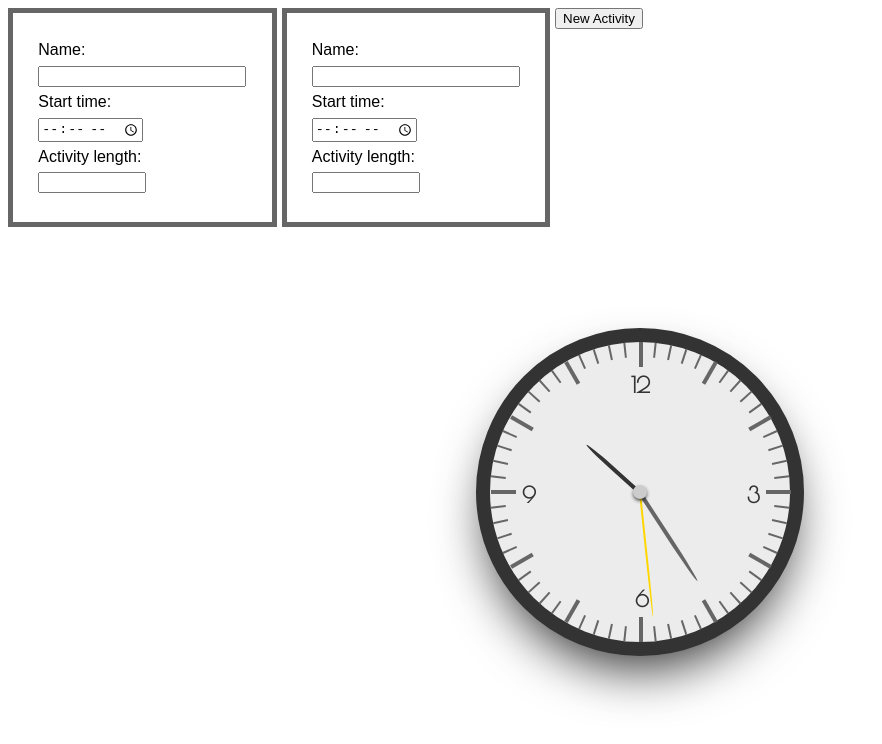
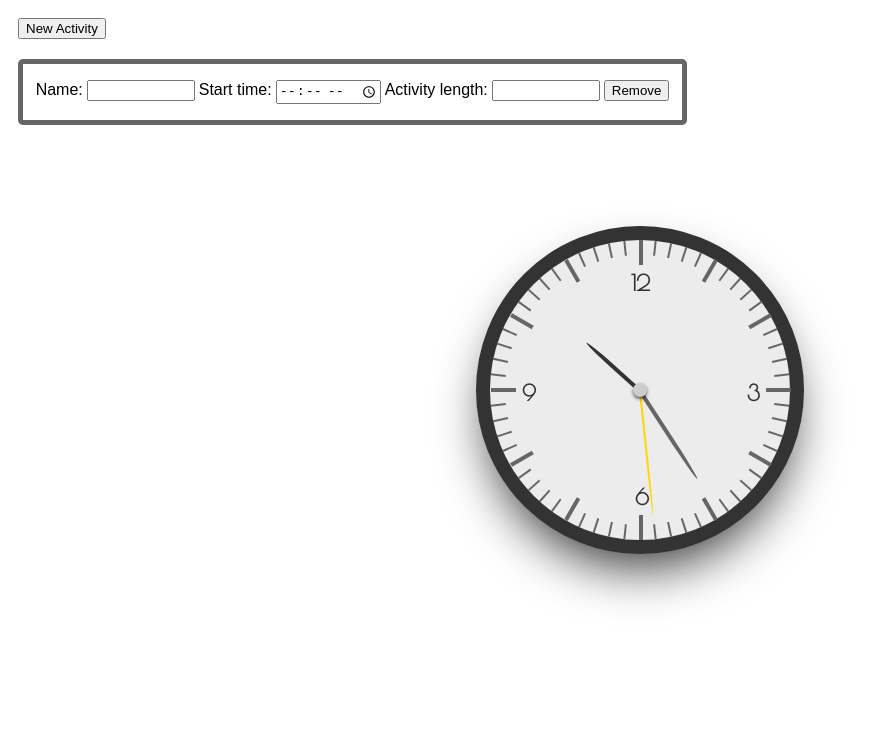
Before and after one commit to emstrodel/first_page, a plain HTML site: page clock-time/index.html in a window 1280 px wide. Both pictures are taken after a click on the button "New Activity". Shown: the whole page, without its empty margins (0-882 px from the left). Drawn offline with nearby package versions, Linux system fonts and the light colour scheme.

Commit message:
Add more clock functionality

```diff
--- a/clock-time/index.html
+++ b/clock-time/index.html
@@ -9,25 +9,30 @@
 </head>
 
 <body>
+  <div style="display: inline;" id="nabutton">
+    <button type="button" style="margin: 10px;">New Activity</button>
+  </div>
 
    <div class="activity-bar">
-    <div class='activity'>
+      <div class='activity' style="display: none; margin: 10px;">
         <label for="start">Name:</label>
         <input class= 'text', type="text" name="name">
         <label for="start">Start time:</label>
         <input class= 'time', type="time" name="start">
         <label for="length">Activity length:</label>
         <input class= 'number', type="number" name="length">
-    </div>
-    <div style="display: inline;" id="nabutton">
-      <button type="button">New Activity</button>
+        <button type="button"> Remove</button>
       </div>
   </div>
 
 
 
   <div class="clock">
+
+    <div id="sectors">
       <div class="sector"></div>
+    </div>
+
     <div class="dot"></div>
     <div>
       <div class="hour-hand"></div>
--- a/clock-time/script.js
+++ b/clock-time/script.js
@@ -1,5 +1,8 @@
 const clockEl=document.getElementsByClassName("clock")[0]
 const dialLines=document.getElementsByClassName("diallines")
+
+var colors = ['red', 'green', 'blue', 'orange', 'yellow'];
+
 
 
 for (var i = 1; i < 60; i++) {
@@ -9,47 +12,110 @@ clockEl.appendChild(newline)
 dialLines[i].style.transform = "rotate(" + 6 * i + "deg)";
 }
 
+var naBtn = document.getElementsByTagName("button")[0];
+naBtn.addEventListener('click', newActivity);
 
 
-var input = document.getElementsByTagName("input");
-input[1].addEventListener('input',setSector)
-input[2].addEventListener('input',setSector)
+function newActivity(){
+  n=document.getElementsByClassName('activity').length
 
-var naBtn = document.getElementsByTagName("button")[0]
-naBtn.addEventListener('click', newActivity)
+  var newActivityEl = document.querySelector('.activity');
+  var cloneActivity= newActivityEl.cloneNode(true);
+  cloneActivity.style.display='block'
+  document.querySelector('.activity-bar').appendChild(cloneActivity)
 
-function newActivity(){
-  var newActivityEl = document.querySelector('.activity')
-  var clone= newActivityEl.cloneNode(true)
-  const parentDiv = document.getElementById("nabutton").parentNode
+  var newSector =document.createElement('div')
+  newSector.classList.add('sector');
+  newSector.style.backgroundColor=colors[n%5]
+  document.getElementById('sectors').appendChild(newSector);
 
-  parentDiv.insertBefore(clone,document.getElementById("nabutton"));
+  var activity = document.getElementsByClassName('activity')[n]
+  var input = activity.getElementsByTagName('input')
+  var button = activity.getElementsByTagName('button')
+
+
+  input[1].addEventListener('input',function () {setSector(getElementIndex(this),false)});
+  input[2].addEventListener('input',function () {setSector(getElementIndex(this),false)});
+  button[0].addEventListener('click',function () {remove(getElementIndex(this))})
+
+
+  setStartFromPrev(n)
+  setSector(n, false)
+
 }
 
 
-function setSector(){
 
-  var s0 = input[1].value.split(':')
+  function setStartFromPrev (n){
 
+      var activity = document.getElementsByClassName('activity')[n]
+      var prevActivity = document.getElementsByClassName('activity')[n-1]
+      var prevInput =prevActivity.getElementsByTagName('input')
+      var input = activity.getElementsByTagName('input')
+
+      var t=prevInput[1].value.split(':').map(Number);
+
+      if(n!==1 & !isNaN(t[1]) & !isNaN(prevInput[2].value)){
+      t[1]=(t[1]+ +prevInput[2].value)%60;
+      if(t[0]<10) t[0]='0'+t[0]
+      if(t[1]<10) t[1]='0'+t[1]
+      input[1].value=t[0]+":"+t[1]
+      input[2].value = 5;
+      return(input)
+      }
+
+}
+
+
+  function getElementIndex (element) {
+    return Array.from(element.parentNode.parentNode.children).indexOf(element.parentNode);
+  }
+
+
+
+
+
+function setSector(n,casc){
+
+
+
+
+  if(n<document.getElementsByClassName('sector').length)
+  {
+    if (casc==false) var input = document.getElementsByClassName('activity')[n].getElementsByTagName('input');
+  else input = setStartFromPrev(n)
+
+      s0=input[1].value.split(':')
       s0=s0.map(Number)
       var length=input[2].value
-  console.log(length)
 
       if(!(isNaN(length)&isNaN(s0))){
       var x = Math.cos(Math.PI/2-2*Math.PI*(length/60))*150+150;
       var y = -Math.sin(Math.PI/2+2*Math.PI*(length/60))*150+150;
-  var sector1 = document.querySelector('.sector');
-  console.log(x)
-  console.log(y)
+      var sector = document.getElementsByClassName('sector')[n-1];
+
 
       if (length>30){
-    sector1.style.clipPath = "path('M150 150 L150, 0 A150,150 1 0,1 150,300 A150,150 1 0,1 "+ x +','+ y +" Z')"
-  }else sector1.style.clipPath = "path('M150 150 L150,0 A150,150 1 0,1 "+ x +','+ y +" Z')"
+        sector.style.clipPath = "path('M150 150 L150, 0 A150,150 1 0,1 150,300 A150,150 1 0,1 "+ x +','+ y +" Z')"
+      }else sector.style.clipPath = "path('M150 150 L150,0 A150,150 1 0,1 "+ x +','+ y +" Z')"
 
-  sector1.style.transform = "rotate(" + s0[1]*6 + "deg)";
+      sector.style.transform = "rotate(" + s0[1]*6 + "deg)";
+    }
+    if ((input[1].value!='')){
+    setSector(n+1,true)}
   }
 
+
+
+
+
 }
+function remove(n){
+  document.getElementsByClassName('activity')[n].remove()
+  document.getElementsByClassName('sector')[n-1].remove()
+}
+
+
 
 
 
--- a/clock-time/style.css
+++ b/clock-time/style.css
@@ -2,14 +2,12 @@
 
 
 .activity-bar {
-display: flex;
 gap: 5px;
 }
 .activity {
-display: flex;
 max-width: fit-content;
-flex-direction: column;
-padding: 2%;
+padding: 1%;
+border-radius: 5px;
 border:5px solid#666;
 }
 
@@ -25,9 +23,19 @@ border:5px solid#666;
 }
 
 label {
-  display: block;
+  display: inline;
   font: 1rem 'Fira Sans', sans-serif;
 }
+.time{
+  width: 100px;
+}
+.number{
+  width: 100px;
+}
+.text{
+  width: 100px;
+}
+
 
 input,
 label {
@@ -129,15 +137,6 @@ span {
   left: 32px;
   top: 140px;
 }
-.time{
-  width: 100px;
-}
-.number{
-  width: 100px;
-}
-.text{
-  width: 200px;
-}
 
 .diallines {
   position: absolute;
```
Lines whose indentation alone changed are shown as unchanged.
